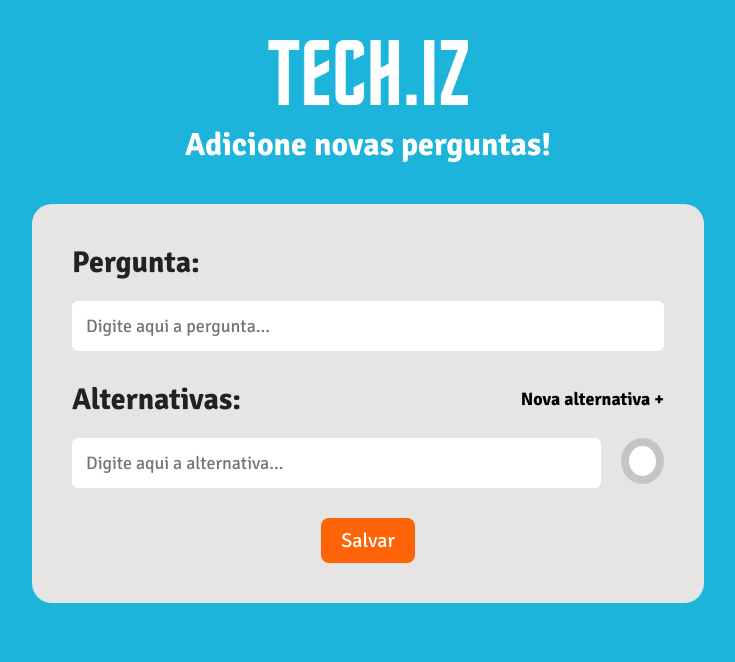
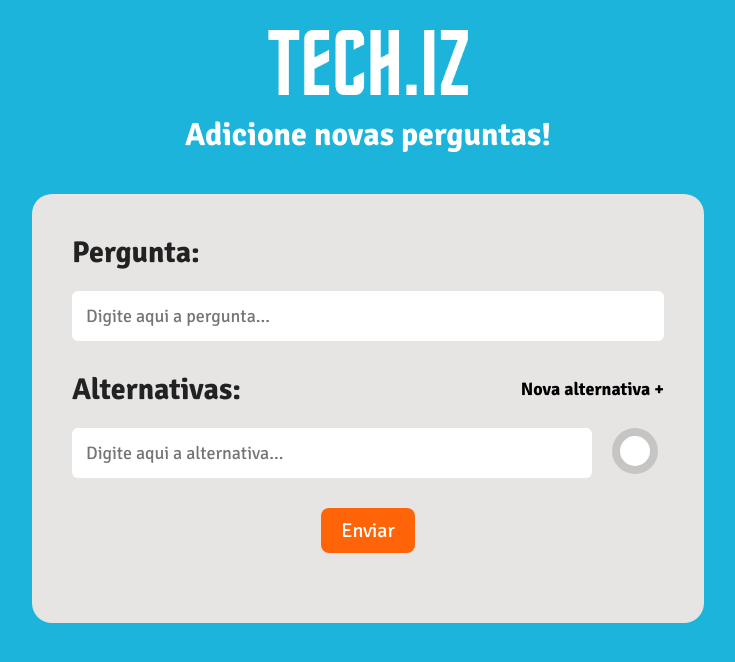
Before and after one commit to kauecdev/tech.iz, a React (Create React App) app: page /dashboard in a window 1280 px wide. Shown: the top 662 px of the page, without its empty margins (272-1007 px from the left). Built offline with nearby package versions, Linux system fonts and the light colour scheme.

Commit message:
feat: alternative's adding and removing options done

```diff
--- a/package.json
+++ b/package.json
@@ -10,6 +10,7 @@
     "@types/node": "^12.0.0",
     "@types/react": "^17.0.0",
     "@types/react-dom": "^17.0.0",
+    "@types/uuid": "^8.3.0",
     "react": "^17.0.1",
     "react-dom": "^17.0.1",
     "react-icons": "^4.2.0",
@@ -17,6 +18,7 @@
     "react-scripts": "4.0.3",
     "styled-components": "^5.2.1",
     "typescript": "^4.1.2",
+    "uuid": "^8.3.2",
     "web-vitals": "^1.0.1"
   },
   "scripts": {
--- a/src/components/Inputs/index.tsx
+++ b/src/components/Inputs/index.tsx
@@ -2,14 +2,14 @@ import React, { InputHTMLAttributes } from 'react';
 
 import { Container } from './styles';
 
-type InputProps = InputHTMLAttributes<HTMLInputElement>;
+interface InputProps extends InputHTMLAttributes<HTMLInputElement> {
+  isCorrect: boolean;
+}
 
-const Inputs: React.FC<InputProps> = ({ ...rest }) => {
+const Inputs: React.FC<InputProps> = ({ isCorrect, ...rest }) => {
   return (
     <Container>
       <input {...rest} />
-
-      <input type="radio" name="isCorrect" id="isCorrect" />
     </Container>
   );
 };
--- /dev/null
+++ b/src/pages/Dashboard/Alternative/IAlternative.ts
@@ -0,0 +1,5 @@
+export default interface IAlternative {
+  id: string;
+  alternativeText: string;
+  isCorrect: boolean;
+}
--- /dev/null
+++ b/src/pages/Dashboard/Alternative/index.tsx
@@ -0,0 +1,42 @@
+import React from 'react';
+import { FiTrash2 } from 'react-icons/fi';
+
+import IAlternative from './IAlternative';
+
+import { Li } from './styles';
+
+interface IAlternativeProps {
+  alternative: IAlternative;
+  removeAlternative: (id: string) => void;
+}
+
+const Alternative: React.FC<IAlternativeProps> = ({
+  alternative,
+  removeAlternative,
+}) => {
+  return (
+    <Li key={alternative.id}>
+      <div>
+        <strong>Alternativa: </strong>
+        <span>{alternative.alternativeText}</span>
+      </div>
+
+      <div>
+        <strong>Alternativa correta: </strong>
+        <span>{alternative.isCorrect ? 'Sim' : 'Não'}</span>
+      </div>
+
+      <button
+        type="button"
+        onClick={(e) => {
+          e.preventDefault();
+          removeAlternative(alternative.id);
+        }}
+      >
+        <FiTrash2 size={20} />
+      </button>
+    </Li>
+  );
+};
+
+export default Alternative;
--- /dev/null
+++ b/src/pages/Dashboard/Alternative/styles.ts
@@ -0,0 +1,31 @@
+import styled from 'styled-components';
+
+export const Li = styled.li`
+  list-style: none;
+  color: #222222;
+
+  display: flex;
+  align-items: center;
+  justify-content: space-between;
+
+  margin-bottom: 10px;
+
+  & + li {
+    margin-bottom: 10px;
+  }
+
+  div:first-of-type {
+    width: 50%;
+  }
+
+  div {
+    padding: 0 20px;
+
+    display: flex;
+    flex-direction: column;
+  }
+
+  button {
+    border: 0;
+  }
+`;
--- a/src/pages/Dashboard/index.tsx
+++ b/src/pages/Dashboard/index.tsx
@@ -1,51 +1,72 @@
-import React, { FormEvent, useState } from 'react';
+import React, { FormEvent, useState, useCallback } from 'react';
+import { v4 as uuid } from 'uuid';
+
+import IAlternative from './Alternative/IAlternative';
 
 import logoImg from '../../assets/tech_iz-logo.png';
 
 import { Container } from './styles';
-
-import Inputs from '../../components/Inputs';
-
-interface Alternatives {
-  alternative: string;
-  isCorrect: boolean;
-}
+import Alternative from './Alternative';
 
 const Dashboard: React.FC = () => {
   const [question, setQuestion] = useState('');
 
-  const [alternatives, setAlternatives] = useState<Alternatives[]>([
-    {
-      alternative: '',
-      isCorrect: false,
+  const [alternativeText, setAlternativeText] = useState('');
+  const [isCorrect, setIsCorrect] = useState(false);
+
+  const [alternatives, setAlternatives] = useState<IAlternative[]>([]);
+
+  const addNewAlternativeInput = useCallback(() => {
+    const correctAlternative = alternatives.find(
+      (alternative) => alternative.isCorrect === true,
+    );
+
+    if (alternativeText && alternatives.length < 5) {
+      if (!correctAlternative) {
+        const alternative: IAlternative = {
+          id: uuid(),
+          alternativeText,
+          isCorrect,
+        };
+
+        setAlternatives([...alternatives, alternative]);
+      } else if (!isCorrect) {
+        const alternative: IAlternative = {
+          id: uuid(),
+          alternativeText,
+          isCorrect,
+        };
+
+        setAlternatives([...alternatives, alternative]);
+      }
+    }
+  }, [alternatives, alternativeText, isCorrect]);
+
+  const removeAlternative = useCallback(
+    (id: string) => {
+      const index = alternatives.findIndex(
+        (alternative) => alternative.id === id,
+      );
+
+      if (index >= 0) {
+        const list = alternatives;
+
+        list.splice(index, 1);
+
+        setAlternatives([...list]);
+      }
     },
-  ]);
+    [alternatives, setAlternatives],
+  );
 
-  function addNewAlternativeInput(): void {
-    setAlternatives([...alternatives, { alternative: '', isCorrect: false }]);
-  }
-
-  function setAlternativeItemValue(
-    position: number,
-    field: string,
-    value: string,
-  ): void {
-    const updatedAlternatives = alternatives.map((alternative, index) => {
-      if (index === position) {
-        return { ...alternative, [field]: value };
-      }
-
-      return alternative;
-    });
-
-    setAlternatives(updatedAlternatives);
-  }
-
-  function handleCreateAlternative(e: FormEvent): void {
+  const handleCreateQuestion = useCallback(
+    (e: FormEvent) => {
       e.preventDefault();
 
       console.log(alternatives);
-  }
+    },
+    [alternatives],
+  );
 
   return (
     <Container>
@@ -53,7 +74,8 @@ const Dashboard: React.FC = () => {
 
       <h1>Adicione novas perguntas!</h1>
 
-      <form onSubmit={handleCreateAlternative}>
+      <div>
+        <form onSubmit={handleCreateQuestion}>
           <fieldset>
             <legend>Pergunta:</legend>
             <input
@@ -72,24 +94,43 @@ const Dashboard: React.FC = () => {
               </button>
             </header>
 
-          {alternatives.map((alternative, index) => {
-            return (
-              <Inputs
+            <div>
+              <input
                 name="alternative"
-                id="alternative"
                 type="text"
                 placeholder="Digite aqui a alternativa..."
-                value={alternative.alternative}
-                onChange={(e) =>
-                  setAlternativeItemValue(index, 'alternative', e.target.value)
+                value={alternativeText}
+                onChange={(e) => setAlternativeText(e.target.value)}
+              />
+
+              <div
+                onClick={() =>
+                  isCorrect ? setIsCorrect(false) : setIsCorrect(true)
                 }
+              >
+                <input
+                  type="checkbox"
+                  name="isCorrect"
+                  id="isCorrect"
+                  defaultChecked={isCorrect === true}
                 />
-            );
-          })}
+              </div>
+            </div>
           </fieldset>
 
-        <button type="submit">Salvar</button>
+          <button type="submit">Enviar</button>
         </form>
+
+        <ul>
+          {alternatives[0] &&
+            alternatives.map((alternative) => (
+              <Alternative
+                alternative={alternative}
+                removeAlternative={removeAlternative}
+              />
+            ))}
+        </ul>
+      </div>
     </Container>
   );
 };
--- a/src/pages/Dashboard/styles.ts
+++ b/src/pages/Dashboard/styles.ts
@@ -4,7 +4,7 @@ export const Container = styled.div`
   width: 100%;
   height: 100%;
 
-  padding: 40px 80px;
+  padding: 30px 80px;
 
   display: flex;
   align-items: center;
@@ -19,15 +19,22 @@ export const Container = styled.div`
     margin-bottom: 40px;
   }
 
-  form {
+  > div {
     background: #e7e4e4;
     width: 60%;
 
     display: flex;
     flex-direction: column;
 
+    border-radius: 20px;
+
+    padding-bottom: 30px;
+
+    form {
+      display: flex;
+      flex-direction: column;
+
       padding: 40px;
-    border-radius: 20px;
 
       fieldset {
         border: 0;
@@ -56,6 +63,7 @@ export const Container = styled.div`
         header {
           display: flex;
           justify-content: space-between;
+          flex-direction: row;
           align-items: center;
 
           margin-bottom: 20px;
@@ -75,6 +83,34 @@ export const Container = styled.div`
             background: transparent;
           }
         }
+
+        div {
+          width: 100%;
+          display: flex;
+
+          input[type='text'] {
+            margin-right: 20px;
+          }
+
+          div {
+            width: 60px;
+
+            input[type='checkbox'] {
+              all: unset;
+              width: 30px;
+              height: 30px;
+              border-radius: 50%;
+
+              background: #fff;
+              border: 8px solid #c7c4c4;
+            }
+
+            input[type='checkbox']:checked {
+              background: #ff6409;
+              border-color: #1cb4db;
+            }
+          }
+        }
       }
 
       > button {
@@ -90,4 +126,10 @@ export const Container = styled.div`
         font-size: 20px;
       }
     }
+
+    ul {
+      max-width: 80%;
+      align-self: center;
+    }
+  }
 `;
```
Also changed, not shown: .eslintrc.json, 1 other file (tests, documents, lock files or other folders). Lines whose indentation alone changed are shown as unchanged.
